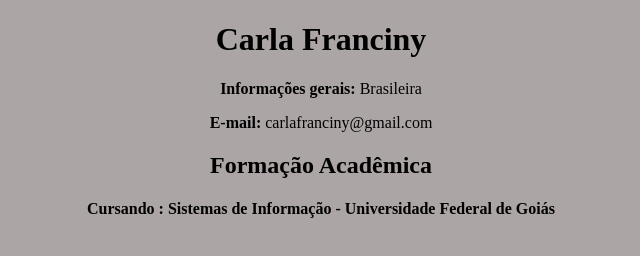
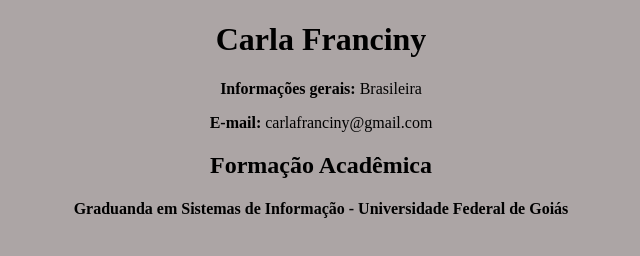
Before and after one commit to carlafss/carlafss.github.io, a plain HTML site: page index.html in a window 1280 px wide. Shown: the full height of the page, 319-959 px from the left. Drawn offline with Linux system fonts and the light colour scheme.

Commit message:
Atualização

```diff
--- a/index.html
+++ b/index.html
@@ -19,7 +19,7 @@
 
 
     <h2>Formação Acadêmica</h2>
-    <h4> Cursando : Sistemas de Informação - Universidade Federal de Goiás</h4>
+    <h4> Graduanda em Sistemas de Informação - Universidade Federal de Goiás</h4>
 
 
 
```
